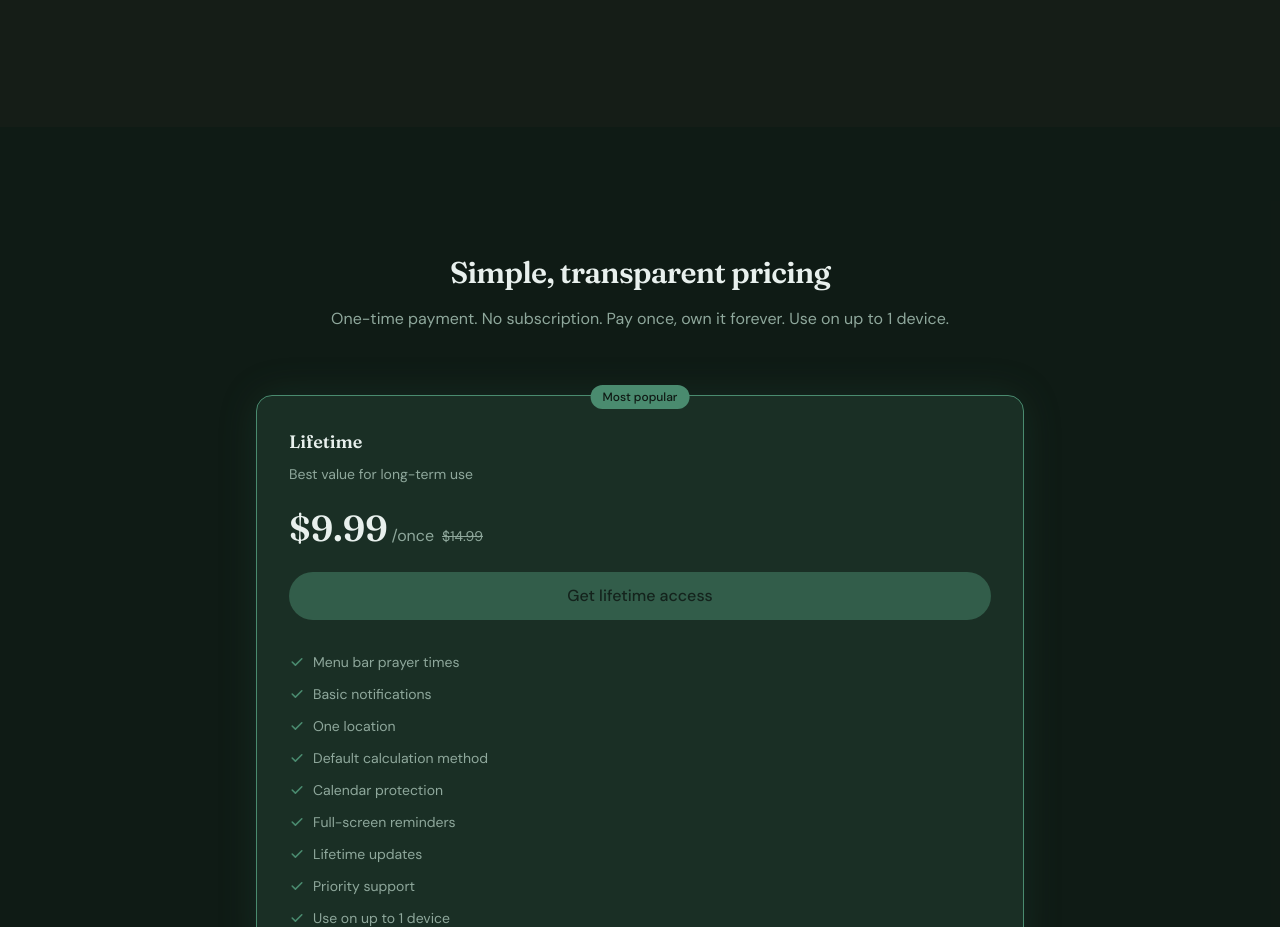
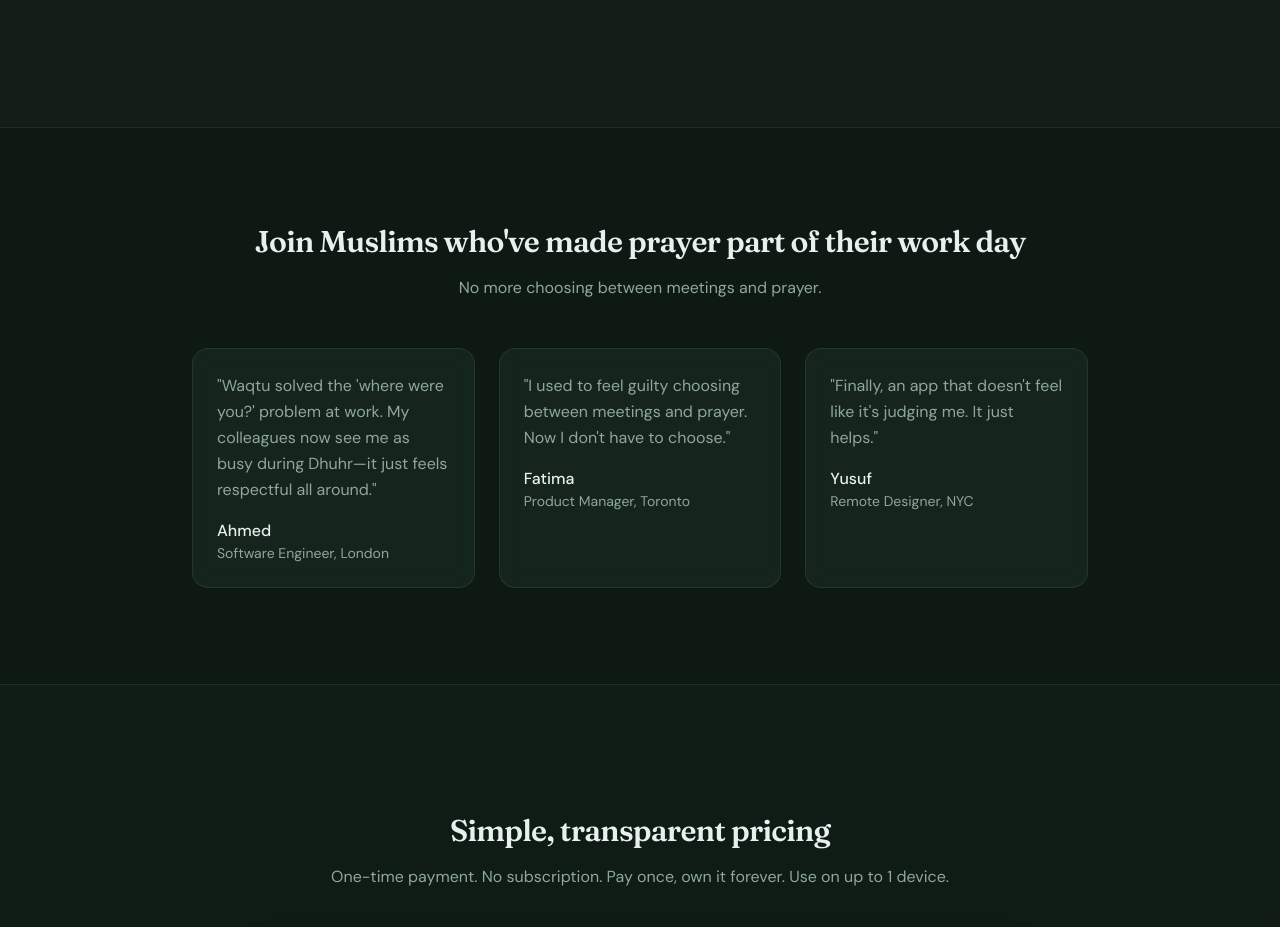
Before and after one commit to dzulfikar08/waqtu, a Next.js app: page / in a window 1280 px wide. Shown: the part 3548-4475 px from the top of the page. Built offline with nearby package versions, Linux system fonts and the light colour scheme.

Commit message:
feat: add testimonials section with placeholder reviews
Added a testimonials section featuring placeholder reviews from
Muslim professionals (Ahmed, Fatima, Yusuf) about how Waqtu
helps them balance work and prayer.

Co-Authored-By: Claude Opus 4.6 <noreply@anthropic.com>

```diff
--- a/src/app/page.tsx
+++ b/src/app/page.tsx
@@ -389,65 +389,37 @@ export default function Home() {
           </div>
         </section>
 
-        {/* Testimonials Section - Hidden for now */}
-        {/* <section className="relative z-10 border-y border-[var(--waqtu-border)] px-6 py-24 sm:px-10 md:px-14 md:py-32">
-          <div className="mx-auto max-w-6xl">
+        {/* Testimonials Section */}
+        <section className="relative z-10 border-y border-[var(--waqtu-border)] px-6 py-16 sm:px-10 md:px-14 md:py-24">
+          <div className="mx-auto max-w-4xl">
             <h2 className="font-display mb-4 text-center text-2xl font-semibold tracking-tight text-[var(--waqtu-text)] sm:text-3xl">
-              Loved by Muslims worldwide
+              Join Muslims who've made prayer part of their work day
             </h2>
-            <p className="mx-auto mb-16 max-w-2xl text-center text-[var(--waqtu-muted)]">
-              Join thousands of Muslims who use Waqtu to stay consistent with
-              their daily prayers.
+            <p className="mx-auto mb-12 max-w-2xl text-center text-[var(--waqtu-muted)]">
+              No more choosing between meetings and prayer.
             </p>
             <div className="grid gap-6 sm:grid-cols-2 lg:grid-cols-3">
               {[
                 {
-                  name: "Ahmed K.",
-                  location: "London, UK",
-                  text: "Finally, an app that respects my calendar. The integration with Outlook is seamless and my colleagues now know when I'm at prayer.",
+                  name: "Ahmed",
+                  role: "Software Engineer, London",
+                  text: "Waqtu solved the 'where were you?' problem at work. My colleagues now see me as busy during Dhuhr—it just feels respectful all around.",
                 },
                 {
-                  name: "Fatima S.",
-                  location: "Toronto, Canada",
-                  text: "The full-screen reminders are so gentle and calming. It's exactly what I needed for my home office setup.",
+                  name: "Fatima",
+                  role: "Product Manager, Toronto",
+                  text: "I used to feel guilty choosing between meetings and prayer. Now I don't have to choose.",
                 },
                 {
-                  name: "Omar M.",
-                  location: "Dubai, UAE",
-                  text: "Accurate prayer times and the countdown in the menu bar is incredibly helpful. I never miss a prayer anymore.",
-                },
-                {
-                  name: "Aisha R.",
-                  location: "Singapore",
-                  text: "Simple, elegant, and does exactly what it promises. The grain texture and design make it feel like a native Mac app.",
-                },
-                {
-                  name: "Yusuf H.",
-                  location: "New York, USA",
-                  text: "The calendar protection feature is a game-changer. My meetings now automatically avoid prayer times.",
-                },
-                {
-                  name: "Layla A.",
-                  location: "Sydney, Australia",
-                  text: "Love the adhan notifications - subtle enough for the office but clear enough that I never miss it.",
+                  name: "Yusuf",
+                  role: "Remote Designer, NYC",
+                  text: "Finally, an app that doesn't feel like it's judging me. It just helps.",
                 },
               ].map((testimonial, i) => (
                 <div
                   key={i}
-                  className="testimonial-card rounded-2xl border border-[var(--waqtu-border)] p-6"
+                  className="rounded-2xl border border-[var(--waqtu-border)] bg-[var(--waqtu-surface)]/60 p-6 backdrop-blur-sm"
                 >
-                  <div className="mb-4 flex gap-0.5">
-                    {[1, 2, 3, 4, 5].map((star) => (
-                      <svg
-                        key={star}
-                        className="h-4 w-4 text-[var(--waqtu-gold)]"
-                        fill="currentColor"
-                        viewBox="0 0 20 20"
-                      >
-                        <path d="M9.049 2.927c.3-.921 1.603-.921 1.902 0l1.07 3.292a1 1 0 00.95.69h3.462c.969 0 1.371 1.24.588 1.81l-2.8 2.034a1 1 0 00-.364 1.118l1.07 3.292c.3.921-.755 1.688-1.54 1.118l-2.8-2.034a1 1 0 00-1.175 0l-2.8 2.034c-.784.57-1.838-.197-1.539-1.118l1.07-3.292a1 1 0 00-.364-1.118L2.98 8.72c-.783-.57-.38-1.81.588-1.81h3.461a1 1 0 00.951-.69l1.07-3.292z" />
-                      </svg>
-                    ))}
-                  </div>
                   <p className="mb-4 text-[var(--waqtu-muted)] leading-relaxed">
                     "{testimonial.text}"
                   </p>
@@ -456,7 +428,7 @@ export default function Home() {
                       {testimonial.name}
                     </p>
                     <p className="text-sm text-[var(--waqtu-muted)]">
-                      {testimonial.location}
+                      {testimonial.role}
                     </p>
                   </div>
                 </div>
@@ -464,7 +436,6 @@ export default function Home() {
             </div>
           </div>
         </section>
-        */}
 
         {/* Pricing Section */}
         <section
```
